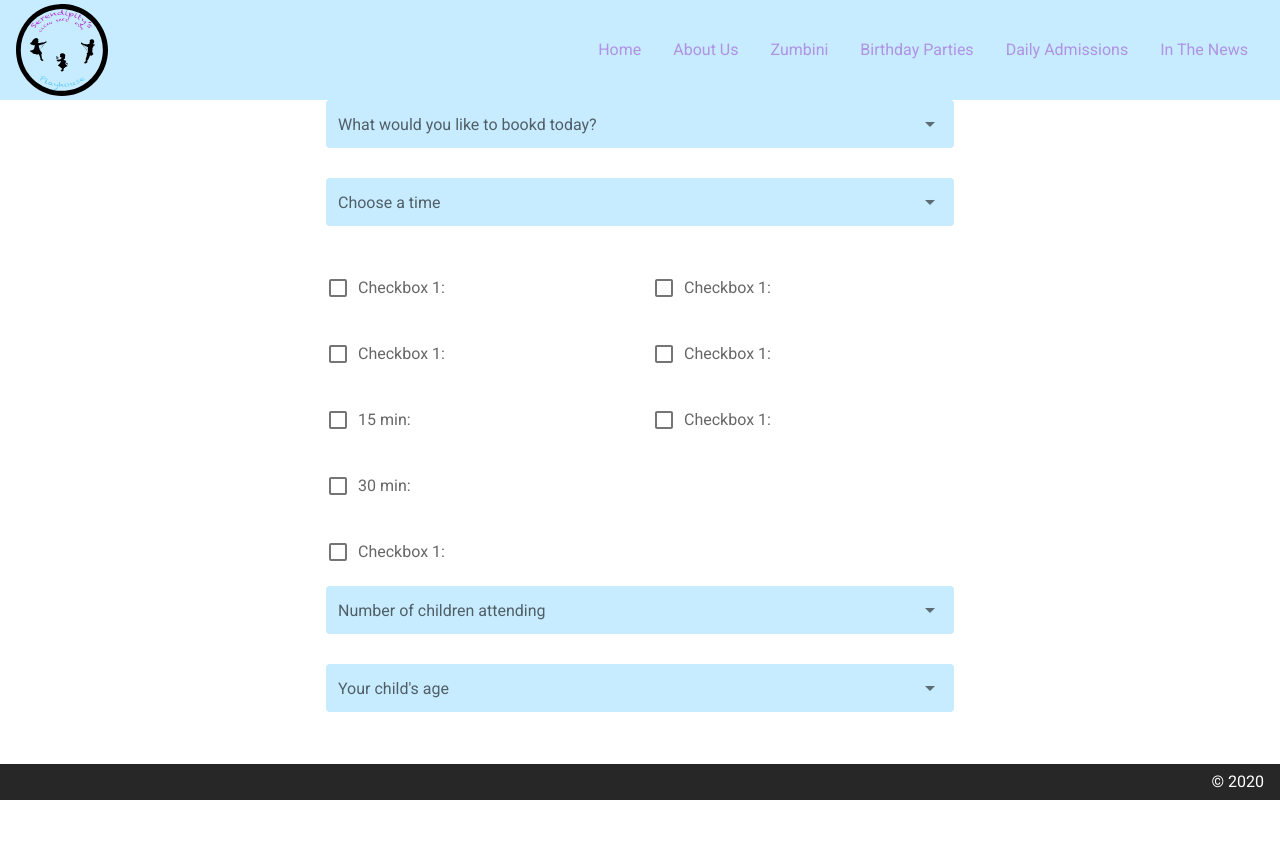
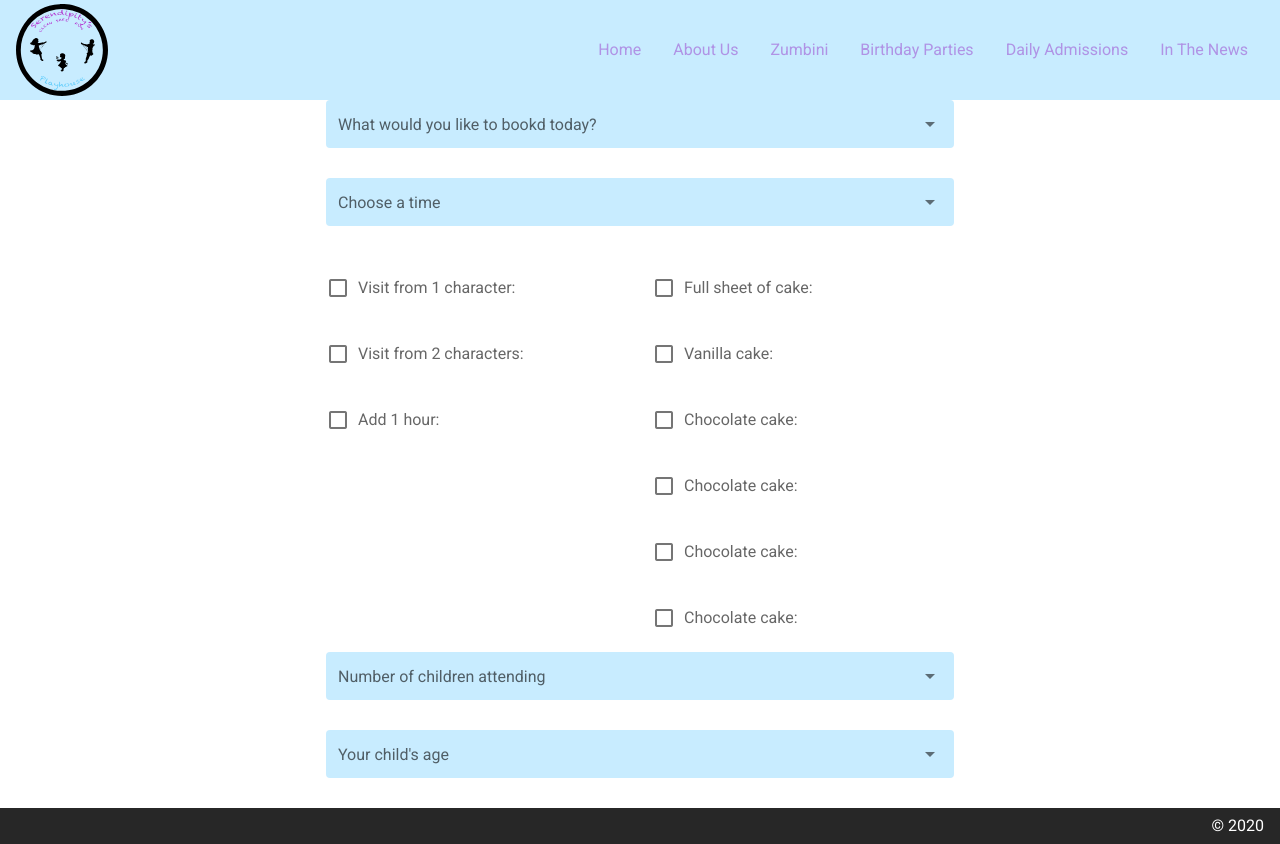
Before and after one commit to matt-muniz/spp.v1, a Nuxt app in the folder client/: page /bookings in a window 1280 px wide. Before the commit the page ends 800 px from the top, so only its background shows below. Built offline with nearby package versions, Linux system fonts and the light colour scheme.

Commit message:
:sparkles: figured out my checkbox issue :sparkles:

```diff
--- a/client/pages/bookings/index.vue
+++ b/client/pages/bookings/index.vue
@@ -22,64 +22,91 @@
           <v-col cols="12" sm="6">
             <v-checkbox
               v-model="checkbox"
-              value="1"
-              :label="`Checkbox 1: ${checkbox.toString()}`"
+              value="oneCharacter"
+              :label="`Visit from 1 character: ${checkbox.toString()}`"
+              :disabled="disableOneCharCheckbox"
               @change="showCharOne"
             ></v-checkbox>
-            <div v-if="hidden1">
+            <div v-if="showTimeCharOne">
               <v-checkbox
                 v-model="checkbox"
-                value="50"
-                :label="`15 min: ${checkbox.toString()}`"
+                :value="v1"
+                :disabled="disable15MinCheckbox"
+                :label="`15 minute rental: ${checkbox.toString()}`"
+                @change="disableCheckbox"
               ></v-checkbox>
               <v-checkbox
                 v-model="checkbox"
-                value="100"
-                :label="`30 min: ${checkbox.toString()}`"
+                :value="v2"
+                :disabled="disable30MinCheckbox"
+                :label="`30 minute rental: ${checkbox.toString()}`"
+                @change="disableCheckbox"
               ></v-checkbox>
             </div>
             <v-checkbox
               v-model="checkbox"
               value="2"
-              :label="`Checkbox 1: ${checkbox.toString()}`"
+              :disabled="disableTwoCharCheckbox"
+              :label="`Visit from 2 characters: ${checkbox.toString()}`"
               @change="showBothCharSelect"
             ></v-checkbox>
+            <div v-if="showTimeCharTwo">
+              <v-checkbox
+                v-model="checkbox"
+                :value="v1"
+                :disabled="disable15MinCheckbox"
+                :label="`15 minute rental: ${checkbox.toString()}`"
+                @change="disableCheckbox"
+              ></v-checkbox>
+              <v-checkbox
+                v-model="checkbox"
+                :value="v2"
+                :disabled="disable30MinCheckbox"
+                :label="`30 minute rental: ${checkbox.toString()}`"
+                @change="disableCheckbox"
+              ></v-checkbox>
+            </div>
             <v-checkbox
               v-model="checkbox"
-              value="80"
-              :label="`15 min: ${checkbox.toString()}`"
-            ></v-checkbox>
-            <v-checkbox
-              v-model="checkbox"
-              value="160"
-              :label="`30 min: ${checkbox.toString()}`"
-            ></v-checkbox>
-            <v-checkbox
-              v-model="checkbox"
-              value="3"
-              :label="`Checkbox 1: ${checkbox.toString()}`"
+              value="oneHour"
+              :label="`Add 1 hour: ${checkbox.toString()}`"
             ></v-checkbox>
           </v-col>
           <v-col cols="12" sm="6">
             <v-checkbox
               v-model="checkbox"
-              value="4"
-              :label="`Checkbox 1: ${checkbox.toString()}`"
+              value="fullSheet"
+              :label="`Full sheet of cake: ${checkbox.toString()}`"
             ></v-checkbox
             ><v-checkbox
               v-model="checkbox"
-              value="5"
-              :label="`Checkbox 1: ${checkbox.toString()}`"
+              value="vanilla"
+              :label="`Vanilla cake: ${checkbox.toString()}`"
             ></v-checkbox
             ><v-checkbox
               v-model="checkbox"
-              value="6"
-              :label="`Checkbox 1: ${checkbox.toString()}`"
+              value="chocolate"
+              :label="`Chocolate cake: ${checkbox.toString()}`"
+            ></v-checkbox>
+            <v-checkbox
+              v-model="checkbox"
+              value="chocolate"
+              :label="`Chocolate cake: ${checkbox.toString()}`"
+            ></v-checkbox>
+            <v-checkbox
+              v-model="checkbox"
+              value="chocolate"
+              :label="`Chocolate cake: ${checkbox.toString()}`"
+            ></v-checkbox>
+            <v-checkbox
+              v-model="checkbox"
+              value="chocolate"
+              :label="`Chocolate cake: ${checkbox.toString()}`"
             ></v-checkbox>
           </v-col>
         </v-row>
 
-        <div v-if="hidden1">
+        <div v-if="showOneCharSelect">
           <v-select
             :items="items"
             label="Select your character - 1"
@@ -88,7 +115,7 @@
             background-color="#C8ECFF"
           ></v-select>
         </div>
-        <div v-if="hidden2">
+        <div v-if="showTwoCharSelect">
           <v-select
             :items="items"
             label="Select your character - 2"
@@ -124,22 +151,60 @@ export default {
     valid: true,
     checkbox: [],
     items: ['Foo', 'Bar', 'Fizz', 'Buzz'],
-    hidden1: false,
-    hidden2: false
+    showOneCharSelect: false,
+    showTwoCharSelect: false,
+    showTimeCharOne: false,
+    showTimeCharTwo: false,
+    v1: '',
+    v2: '',
+    disableTwoCharCheckbox: false,
+    disableOneCharCheckbox: false,
+    disable15MinCheckbox: false,
+    disable30MinCheckbox: false
   }),
+  computed: {},
   methods: {
     showCharOne(val) {
-      console.log(val.includes())
+      this.showOneCharSelect = !this.showOneCharSelect
+      this.showTimeCharOne = !this.showTimeCharOne
 
-      if (val.includes() !== -1) {
-        console.log('checked')
-      } else {
-        console.log('unchecked')
-      }
+      this.filterValues('50', '100')
+      this.disableTwoCharCheckbox = !this.disableTwoCharCheckbox
     },
     showBothCharSelect() {
-      this.hidden1 = !this.hidden1
-      this.hidden2 = !this.hidden2
+      this.showTwoCharSelect = !this.showTwoCharSelect
+      this.showOneCharSelect = !this.showOneCharSelect
+      this.showTimeCharTwo = !this.showTimeCharTwo
+
+      this.filterValues('80', '160')
+      this.disableOneCharCheckbox = !this.disableOneCharCheckbox
+    },
+    filterValues(a, b) {
+      this.showOneCharSelect ? (this.v1 = a) : (this.v1 = '')
+      this.showOneCharSelect ? (this.v2 = b) : (this.v1 = '')
+      const removeV1V2 = this.checkbox.filter(
+        (item) => item !== a && item !== b
+      )
+      this.disable15MinCheckbox = false
+      this.disable30MinCheckbox = false
+      this.checkbox = removeV1V2
+    },
+    disableCheckbox() {
+      const disable30Min = this.checkbox.filter((item) => {
+        item === '50' || item === '80'
+          ? (this.disable30MinCheckbox = true)
+          : (this.disable30MinCheckbox = false)
+      })
+
+      const disable15Min = this.checkbox.filter((item) =>
+        item === '100' || item === '160'
+          ? (this.disable15MinCheckbox = true)
+          : (this.disable15MinCheckbox = false)
+      )
+      return {
+        disable30Min,
+        disable15Min
+      }
     }
   }
 }
```
